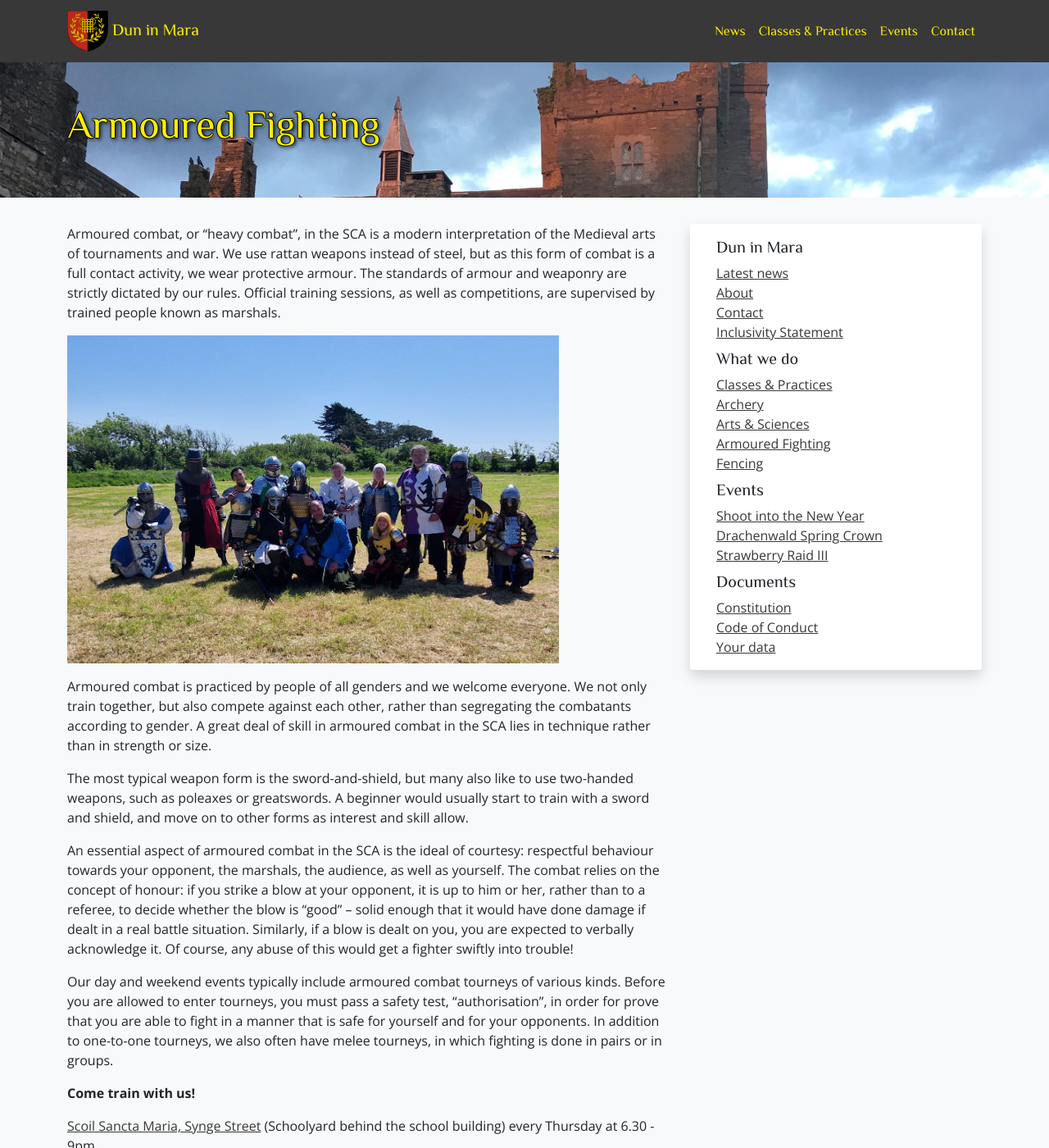
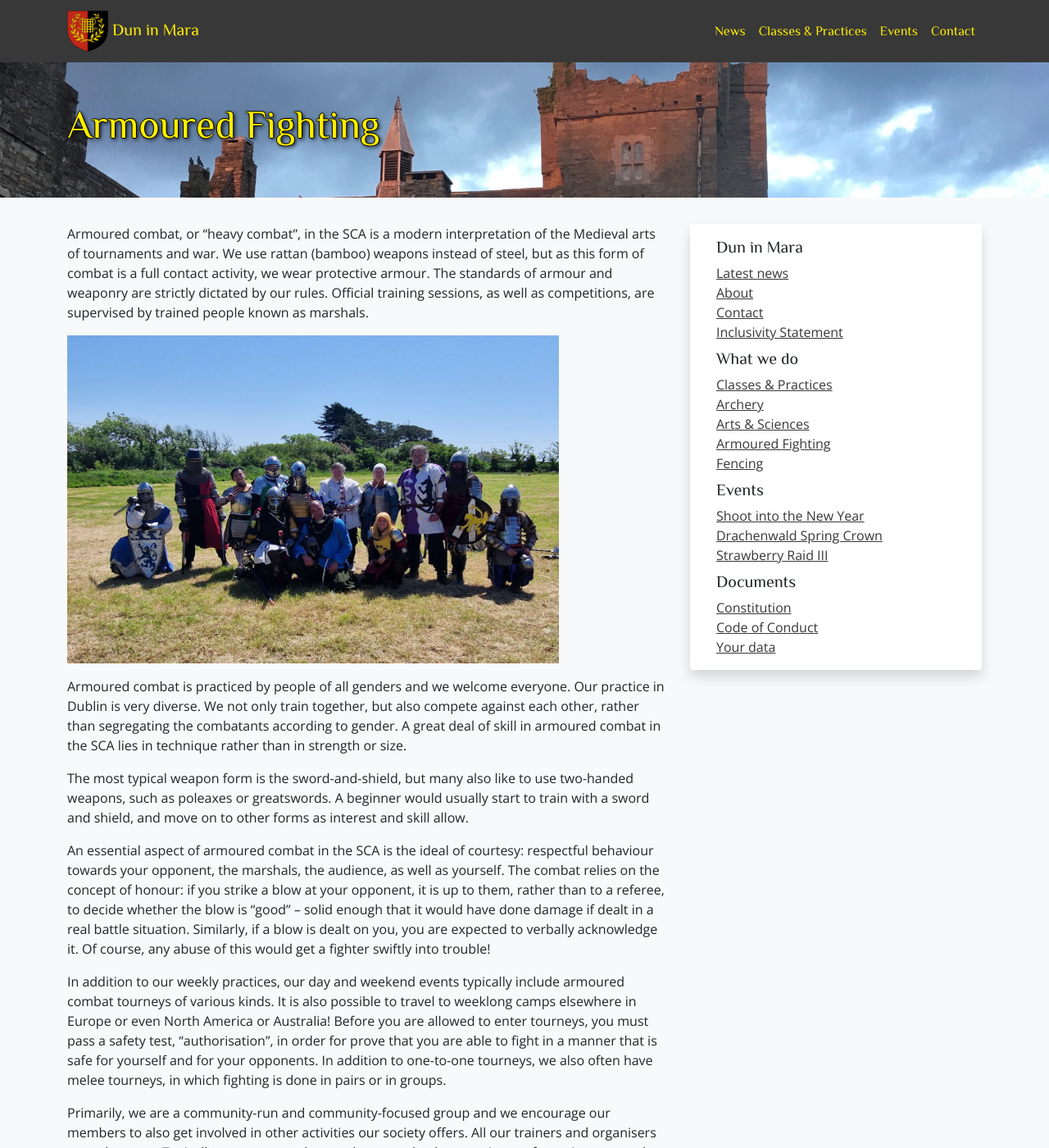
Before and after one commit to drachenwald/dun-in-mara, a Jekyll site: the page built from armoured-fighting.md, in a window 1280 px wide and 1400 px high. Shown: the whole window at 82% size. Built offline with Jekyll 4.4.1, drawn with Linux system fonts in a browser that asks for light colours; comment, search, counter and statistics services are not loaded; some of the changed text lies outside the part shown.

Commit message:
Heavy page updates

```diff
--- a/armoured-fighting.md
+++ b/armoured-fighting.md
@@ -3,17 +3,19 @@
 excerpt: "Be a knight in shining armour"
 featuredImage: /images/two-fighters.jpg
 ---
-Armoured combat, or “heavy combat”, in the SCA is a modern interpretation of the Medieval arts of tournaments and war. We use rattan weapons instead of steel, but as this form of combat is a full contact activity, we wear protective armour. The standards of armour and weaponry are strictly dictated by our rules. Official training sessions, as well as competitions, are supervised by trained people known as marshals.
+Armoured combat, or “heavy combat”, in the SCA is a modern interpretation of the Medieval arts of tournaments and war. We use rattan (bamboo) weapons instead of steel, but as this form of combat is a full contact activity, we wear protective armour. The standards of armour and weaponry are strictly dictated by our rules. Official training sessions, as well as competitions, are supervised by trained people known as marshals.
 
 <img src="/images/sigginstown-fighters.jpg" alt="Armoured fight practice" width="600" height="400" />
 
-Armoured combat is practiced by people of all genders and we welcome everyone. We not only train together, but also compete against each other, rather than segregating the combatants according to gender. A great deal of skill in armoured combat in the SCA lies in technique rather than in strength or size.
+Armoured combat is practiced by people of all genders and we welcome everyone. Our practice in Dublin is very diverse. We not only train together, but also compete against each other, rather than segregating the combatants according to gender. A great deal of skill in armoured combat in the SCA lies in technique rather than in strength or size.
 
 The most typical weapon form is the sword-and-shield, but many also like to use two-handed weapons, such as poleaxes or greatswords. A beginner would usually start to train with a sword and shield, and move on to other forms as interest and skill allow.
 
-An essential aspect of armoured combat in the SCA is the ideal of courtesy: respectful behaviour towards your opponent, the marshals, the audience, as well as yourself. The combat relies on the concept of honour: if you strike a blow at your opponent, it is up to him or her, rather than to a referee, to decide whether the blow is “good” – solid enough that it would have done damage if dealt in a real battle situation. Similarly, if a blow is dealt on you, you are expected to verbally acknowledge it. Of course, any abuse of this would get a fighter swiftly into trouble!
+An essential aspect of armoured combat in the SCA is the ideal of courtesy: respectful behaviour towards your opponent, the marshals, the audience, as well as yourself. The combat relies on the concept of honour: if you strike a blow at your opponent, it is up to them, rather than to a referee, to decide whether the blow is “good” – solid enough that it would have done damage if dealt in a real battle situation. Similarly, if a blow is dealt on you, you are expected to verbally acknowledge it. Of course, any abuse of this would get a fighter swiftly into trouble!
 
-Our day and weekend events typically include armoured combat tourneys of various kinds. Before you are allowed to enter tourneys, you must pass a safety test, “authorisation”, in order for prove that you are able to fight in a manner that is safe for yourself and for your opponents. In addition to one-to-one tourneys, we also often have melee tourneys, in which fighting is done in pairs or in groups.
+In addition to our weekly practices, our day and weekend events typically include armoured combat tourneys of various kinds. It is also possible to travel to weeklong camps elsewhere in Europe or even North America or Australia! Before you are allowed to enter tourneys, you must pass a safety test, “authorisation”, in order for prove that you are able to fight in a manner that is safe for yourself and for your opponents. In addition to one-to-one tourneys, we also often have melee tourneys, in which fighting is done in pairs or in groups.
+
+Primarily, we are a community-run and community-focused group and we encourage our members to also get involved in other activities our society offers. All our trainers and organisers are volunteers. Typically, everyone works together to make the experience of practices as good as possible, including setting up and closing practice sessions. We encourage and support peer-led training and learning, and will teach you to take ownership of your own training. With us, in addition to a fun and rewarding sport, you will also learn confidence, problem solving, proactivity and achieving your goals - and get plenty of new friends.
 
 <a name="timeandplace"></a>
 **Come train with us!**
@@ -27,7 +29,38 @@
 €10 for SCA members [Join SCA UK & Ireland](https://membermojo.co.uk/scauk)
 €6 for student/unwaged SCA members
 
-There is no charge for your first time attending, but we would prefer if you contact us in advance so that we can advise you in case of a class cancellation.
+Nina Shiel
+
+11:52 (29 minutes ago)
+
+to me
+
+Armoured combat, or “heavy combat”, in the SCA is a modern interpretation of the Medieval arts of tournaments and war. We use rattan (bamboo) weapons instead of steel, but as this form of combat is a full contact activity, we wear protective armour. The standards of armour and weaponry are strictly dictated by our rules. Official training sessions, as well as competitions, are supervised by trained people known as marshals.
+
+Armoured combat is practiced by people of all genders and we welcome everyone. Our practice in Dublin is very diverse. We not only train together, but also compete against each other, rather than segregating the combatants according to gender. A great deal of skill in armoured combat in the SCA lies in technique rather than in strength or size.
+
+The most typical weapon form is the sword-and-shield, but many also like to use two-handed weapons, such as poleaxes or greatswords. A beginner would usually start to train with a sword and shield, and move on to other forms as interest and skill allow.
+
+An essential aspect of armoured combat in the SCA is the ideal of courtesy: respectful behaviour towards your opponent, the marshals, the audience, as well as yourself. The combat relies on the concept of honour: if you strike a blow at your opponent, it is up to them, rather than to a referee, to decide whether the blow is “good” – solid enough that it would have done damage if dealt in a real battle situation. Similarly, if a blow is dealt on you, you are expected to verbally acknowledge it. Of course, any abuse of this would get a fighter swiftly into trouble!
+
+In addition to our weekly practices, our day and weekend events typically include armoured combat tourneys of various kinds. It is also possible to travel to weeklong camps elsewhere in Europe or even North America or Australia! Before you are allowed to enter tourneys, you must pass a safety test, “authorisation”, in order for prove that you are able to fight in a manner that is safe for yourself and for your opponents. In addition to one-to-one tourneys, we also often have melee tourneys, in which fighting is done in pairs or in groups.
+
+Primarily, we are a community-run and community-focused group and we encourage our members to also get involved in other activities our society offers. All our trainers and organisers are volunteers. Typically, everyone works together to make the experience of practices as good as possible, including setting up and closing practice sessions. We encourage and support peer-led training and learning, and will teach you to take ownership of your own training. With us, in addition to a fun and rewarding sport, you will also learn confidence, problem solving, proactivity and achieving your goals - and get plenty of new friends.
+
+
+Come train with us!
+
+Scoil Sancta Maria, Synge Street (Schoolyard behind the school building) every Thursday at 7 pm - 9pm.
+
+Cost:
+
+€14 for non-members
+€10 for student/unwaged non-members
+€10 for SCA members Join SCA UK & Ireland
+€6 for student/unwaged SCA members
+
+There is no charge for your first time attending, but it is important that you contact us in advance. (See email address below)
+Each session must be booked in advance using an online booking system. We will provide you a link when you contact us.
 
 All training sessions are suited to all levels and complete beginners are always welcome.
 
```
